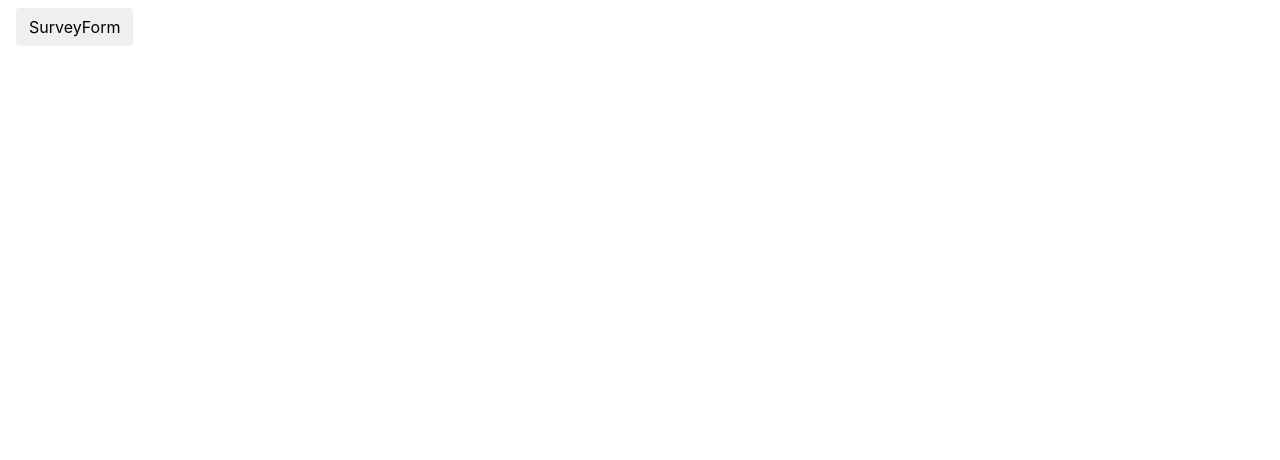
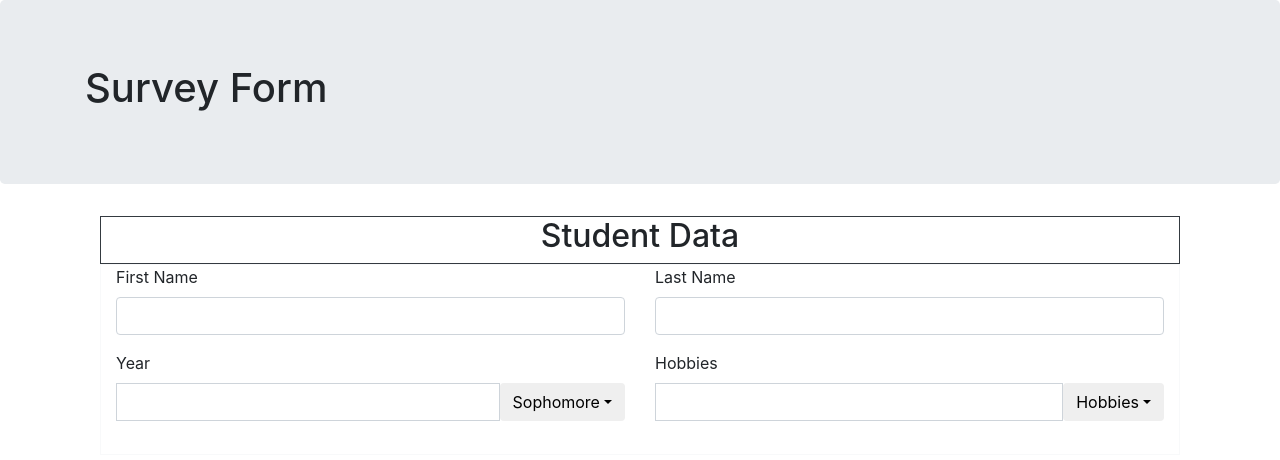
Before and after one commit to Nitro5176/SurveyForm, a plain HTML site: page index.html in a window 1280 px wide. Drawn offline with Linux system fonts and the light colour scheme.

Commit message:
Added more options in the form

```diff
--- a/index.html
+++ b/index.html
@@ -12,12 +12,65 @@
 
 
     <body>
-        <nav class="navbar navbar-default">
-            <div class="navbar-header">
-                <button type="button" class="btn btn-default">SurveyForm</button>
+        <div class="jumbotron">
+            <div class="container">
+                <h1>Survey Form</h1>
             </div>
-        </nav>
+        </div>
 
+        <div class="container">
+            <div class="panel panel-default container">
+                <div class="panel-body border border-dark" style="text-align:center;">
+                    <h2>Student Data</h2>
+                </div>
+
+                <form class="container border border-light">
+                    <!--First name and last name-->
+                    <div class="form-group row">
+                        <div class="col-6">
+                            <Label for="">First Name</Label>
+                            <input type="text" class="form-control">
+                        </div>
+                        <div class="col-6">
+                            <Label for="">Last Name</Label>
+                            <input type="text" class="form-control">
+                        </div>
+                    <!--Email-->
+                    </div>
+                    <div class="form-group row">
+                        <div class="col-6 input-group">
+                            <div class="col-12" style="padding-left: 0px;">
+                                <Label for="">Year</Label>
+                            </div>
+                            <input type="Text" class="form-control">
+                            <div class="input-group-btn">
+                                <button type="button" class="btn btn-default dropdown-toggle">Sophomore</button>
+                            </div>
+                        </div>
+                        <div class="col-6 input-group">
+                            <div class="col-12" style=" padding-left: 0px;">
+                                <Label>Hobbies</Label>
+                            </div>
+                            <input type="text" class="form-control">
+                            <div class="input-group-btn">
+                                <button type="button" class="btn btn-default dropdown-toggle">Hobbies</button>
+                            </div>
+                        </div>
+                    </div>
+
+                    <div class="form-group row">
+                        <div class="col-12">
+
+                        </div>
+                    </div>
+
+
+
+                </form>
+
+
+            </div>
+        </div>
 
         <script src="jquery-3.6.0.js"></script>
         <script src="bootstrap-4.0.0-dist/js/bootstrap.min.js"></script>
```
